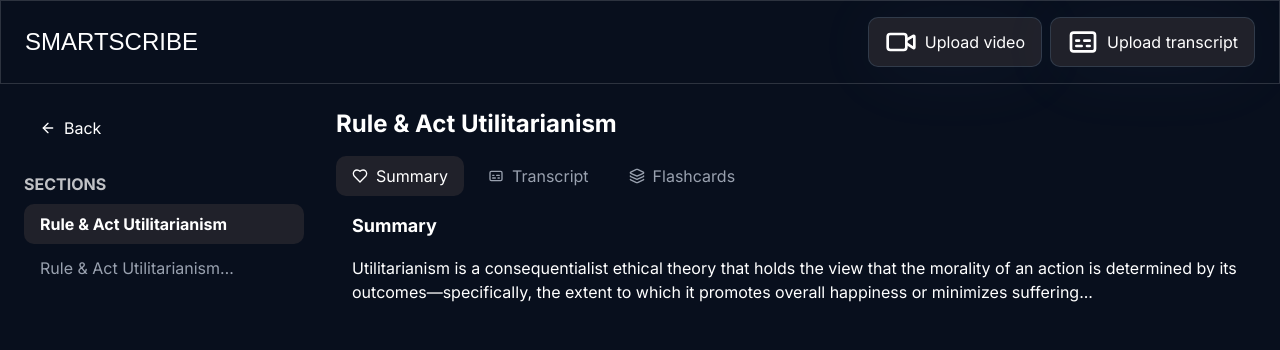
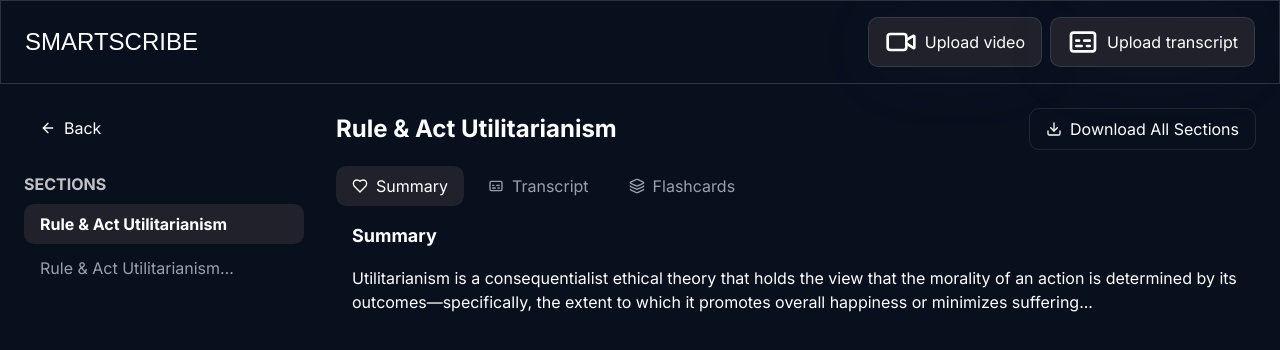
Before and after one commit to dzl-i/hackabyte, a Next.js app in the folder frontend/: page /lectures/1 in a window 1280 px wide. Shown: the top 350 px of the page. Built offline with nearby package versions, Linux system fonts and the light colour scheme; a web font is replaced by a local one.

Commit message:
added download section feature

```diff
--- a/frontend/package.json
+++ b/frontend/package.json
@@ -14,6 +14,7 @@
     "class-variance-authority": "^0.7.1",
     "clsx": "^2.1.1",
     "gsap": "^3.12.7",
+    "jspdf": "^3.0.1",
     "lucide-react": "^0.483.0",
     "next": "15.2.3",
     "react": "^19.0.0",
--- a/frontend/src/app/lectures/[id]/page.tsx
+++ b/frontend/src/app/lectures/[id]/page.tsx
@@ -1,13 +1,90 @@
+// eslint-disable-next-line @typescript-eslint/ban-ts-comment
+// @ts-nocheck
 "use client"
 
 import NavBar from "@/components/NavBar"
-import { ArrowLeft, Captions, Heart, Layers } from "lucide-react"
+import { ArrowLeft, Captions, Heart, Layers, Download } from "lucide-react"
 import { useRouter } from "next/navigation"
 import React, { useState } from "react"
 import FlashCard from "@/components/FlashCard"
+import { jsPDF } from "jspdf"
 
 export default function Page() {
 	const router = useRouter()
+
+	const handleDownload = () => {
+		const doc = new jsPDF()
+		let y = 15
+
+		const renderParagraphs = (text: string) => {
+			const paragraphs = text.split("\n")
+			paragraphs.forEach((para) => {
+				const lines = doc.splitTextToSize(para, 180)
+				doc.text(lines, 16, y)
+				y += lines.length * 6 + 4
+			})
+		}
+
+		sections.forEach((section, idx) => {
+			doc.setFont("helvetica", "bold")
+			doc.setFontSize(14)
+			doc.text(`Section ${idx + 1}: ${section.title}`, 10, y)
+			y += 10
+
+			// Summary
+			doc.setFontSize(12)
+			doc.text("Summary", 12, y)
+			y += 7
+			doc.setFont("helvetica", "normal")
+			doc.setFontSize(12)
+			renderParagraphs(section.summary)
+
+			// Transcript
+			doc.setFont("helvetica", "bold")
+			doc.setFontSize(12)
+			doc.text("Transcript", 12, y)
+			y += 7
+			doc.setFont("helvetica", "normal")
+			doc.setFontSize(12)
+			section.transcripts.forEach((t: { timestamp: string; text: string }) => {
+				const timestamp = `[${t.timestamp}]`
+				const textLines = doc.splitTextToSize(t.text, 160) // reserve space for timestamp
+				doc.text(timestamp, 16, y)
+				doc.text(textLines, 35, y) // indent text to align
+				y += textLines.length * 6 + 2
+			})
+
+			y += 5
+
+			// Flashcards
+			doc.setFont("helvetica", "bold")
+			doc.setFontSize(12)
+			doc.text("Flashcards", 12, y)
+			y += 7
+			doc.setFont("helvetica", "normal")
+			doc.setFontSize(12)
+			section.flashcards.forEach(
+				(fc: { question: string; answer: string }, idx: number) => {
+					const q = `Question ${idx + 1}: ${fc.question}`
+					const a = `Answer: ${fc.answer}`
+					doc.text(doc.splitTextToSize(q, 180), 16, y)
+					y += 6
+					doc.text(doc.splitTextToSize(a, 180), 16, y)
+					y += 10
+				}
+			)
+
+			y += 7
+
+			// Add new page if near bottom
+			if (y > 260 && idx < sections.length - 1) {
+				doc.addPage()
+				y = 15
+			}
+		})
+
+		doc.save("download.pdf")
+	}
 
 	// DATABASE
 	const flashcardsDummy = [
@@ -43,14 +120,14 @@ export default function Page() {
 
 	const sections = [
 		{
-			name: "Rule & Act Utilitarianism",
+			title: "Rule & Act Utilitarianism",
 			summary: summaryDummy,
 			transcripts: transcriptsDummy,
 			flashcards: flashcardsDummy,
 		},
 		{
-			name: "Rule & Act Utilitarianism 2",
-			summary: "different one trust",
+			title: "Rule & Act Utilitarianism 2",
+			summary: "different one\n trust",
 			transcripts: transcriptsDummy2,
 			flashcards: flashcardsDummy,
 		},
@@ -139,12 +216,12 @@ export default function Page() {
 									key={index}
 									onClick={() => setTopicTab(section)}
 									className={`flex gap-2 px-4 py-2 rounded-lg duration-200 ${
-										topicTab.name === section.name
+										topicTab.title === section.title
 											? "bg-[rgba(32,_33,_42,_1)] text-white font-bold"
 											: "text-gray-400 hover:text-white hover:bg-[rgba(32,_33,_42,_1)]"
 									}`}
 								>
-									<p>{truncate(section.name)}</p>
+									<p>{truncate(section.title)}</p>
 								</button>
 							))}
 						</div>
@@ -153,7 +230,17 @@ export default function Page() {
 
 				{/* Main Panel */}
 				<section className="space-y-4 w-full">
-					<h1 className="text-white font-bold text-2xl">{topicTab.name}</h1>
+					<div className="flex items-center justify-between mb-4">
+						<h1 className="text-white font-bold text-2xl">{topicTab.title}</h1>
+						<button
+							onClick={handleDownload}
+							className="flex items-center gap-2 py-2 px-4 duration-200 hover:bg-white/5 border border-white/10 rounded-lg text-white cursor-pointer"
+						>
+							<Download className="h-4 w-4" />
+							Download All Sections
+						</button>
+					</div>
+
 					<div className="flex gap-2">
 						{lectureTabs.map((tab, index) => (
 							<button
--- /dev/null
+++ b/frontend/src/components/DownloadPDF.tsx
@@ -0,0 +1,26 @@
+import { jsPDF } from "jspdf"
+import { Download } from "lucide-react"
+
+type DownloadPDFProps = {
+	text: string
+}
+
+function DownloadPDF({ text }: DownloadPDFProps) {
+	const handleDownload = () => {
+		const doc = new jsPDF()
+		doc.text(doc.splitTextToSize(text, 180), 10, 10)
+		doc.save("download.pdf")
+	}
+
+	return (
+		<button
+			onClick={handleDownload}
+			className="flex items-center gap-2 py-2 px-4 duration-200 hover:bg-white/5 border border-white/10 rounded-lg text-white cursor-pointer"
+		>
+			<Download className="h-4 w-4" />
+			Download PDF
+		</button>
+	)
+}
+
+export default DownloadPDF
```
Also changed, not shown: 1 other file (tests, documents, lock files or other folders).
